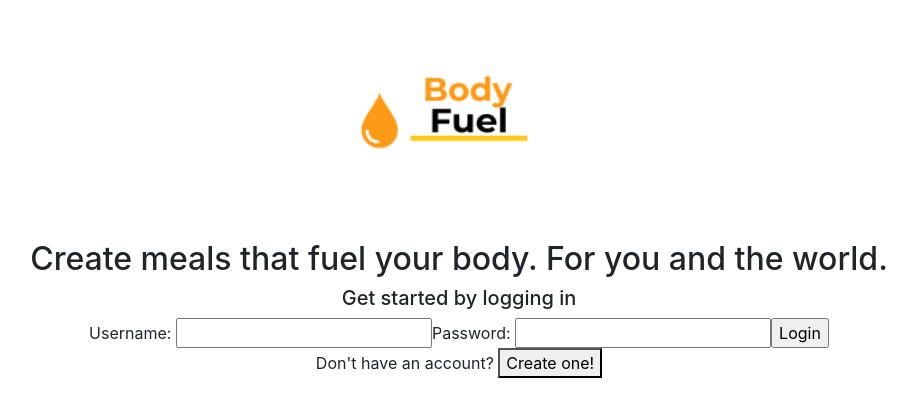
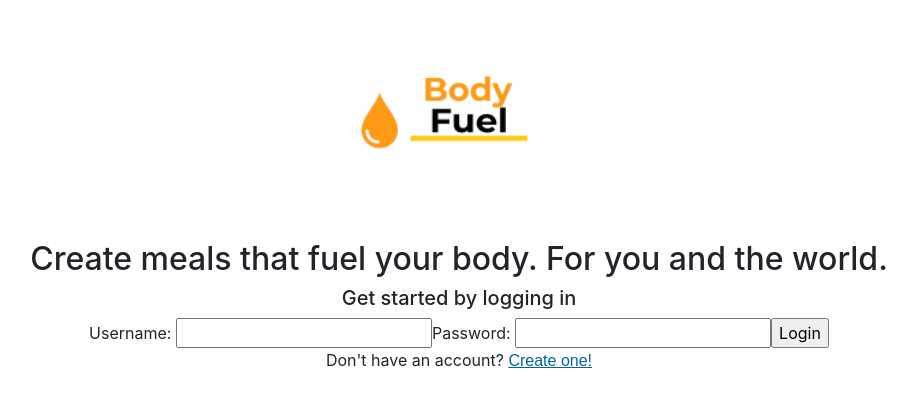
Before and after one commit to arvinf07/body-fuel-react, a React (Create React App) app: page / in a window 1280 px wide. Shown: the top 416 px of the page, without its empty margins (181-1098 px from the left). Built offline with nearby package versions, Linux system fonts and the light colour scheme.

Commit message:
created login user and state in App.js to store the user data

```diff
--- a/src/App.css
+++ b/src/App.css
@@ -6,3 +6,15 @@
   height: 30vmin;
   pointer-events: none;
 }
+
+button {
+  background: none!important;
+  border: none;
+  padding: 0!important;
+  /*optional*/
+  font-family: arial, sans-serif;
+  /*input has OS specific font-family*/
+  color: #069;
+  text-decoration: underline;
+  cursor: pointer;
+}
--- a/src/App.js
+++ b/src/App.js
@@ -1,15 +1,20 @@
 import './App.css';
 import body_fuel from './body_fuel.png'
+import React, {useState} from 'react';
 import WelcomePage from './containers/WelcomePage';
 
 function App() {
+  const [loggedIn, setLogIn] = useState(false)
+  const [meals, setMeals] = useState([])
+
+
   return (
     <div className="App">
       <header className="App-header">
         <img alt="bodyfuel logo" id='App-logo' src={body_fuel}/>
       </header>
       {/* If !loggedIn */}
-      <WelcomePage />
+      <WelcomePage setLogIn={setLogIn} setMeals={setMeals} />
       {/* Else show user's table */}
     </div>
   );
--- a/src/components/LoginForm.js
+++ b/src/components/LoginForm.js
@@ -13,8 +13,26 @@ export default function LoginForm(){
     }
   }
 
+  const loginUser = (event) => {
+    event.preventDefault()
+    const body = {username, password}
+    console.log(body)
+    const configObject = {
+      method: "POST",
+      headers: {
+        "Content-Type": "application/json",
+        "Accept": "application/json"
+      },
+      body: JSON.stringify(body)
+    };
+    fetch(`http://127.0.0.1:3000/login`, configObject)
+    .then(resp => resp.json())
+    .then(json => console.log(json))
+
+  }
+
   return(
-    <form id='login-form'>
+    <form id='login-form' onSubmit={loginUser}>
       <h5>Get started by logging in</h5>
       Username: <input value={username} onChange={onChange} name='username' type='text' required='true'/>
       Password: <input value={password} onChange={onChange} name='password' type='password' required='true' />
--- a/src/containers/WelcomePage.js
+++ b/src/containers/WelcomePage.js
@@ -1,10 +1,10 @@
 import LoginForm from '../components/LoginForm'
 
-export default function WelcomePage(){
+export default function WelcomePage({setLogIn, setMeals}){
   return(
     <div id='welcome'>
       <h2>Create meals that fuel your body. For you and the world.</h2>
-      <LoginForm />
+      <LoginForm setLogIn={setLogIn} setMeals={setMeals} />
     </div>
   )
 }
```
